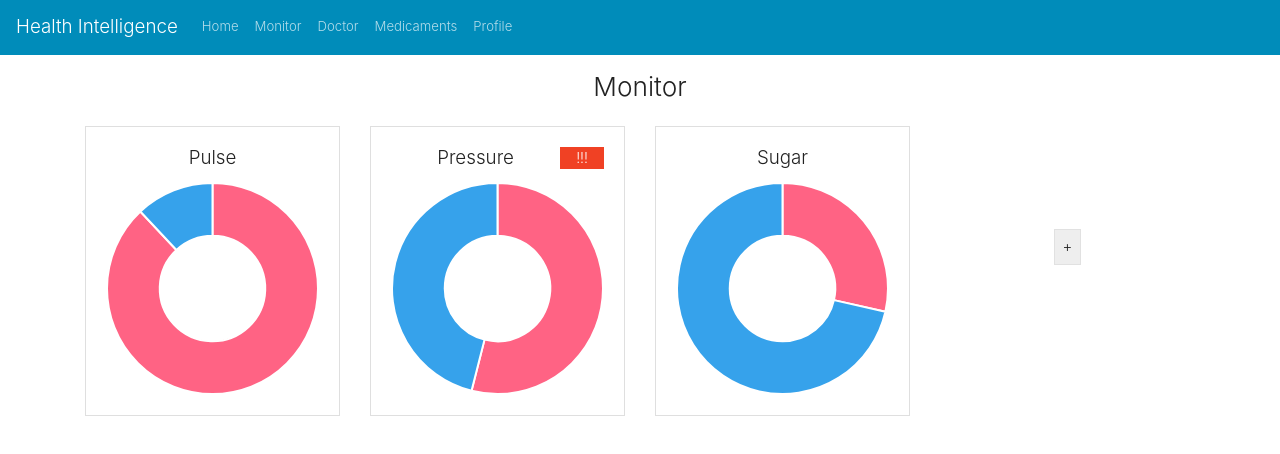
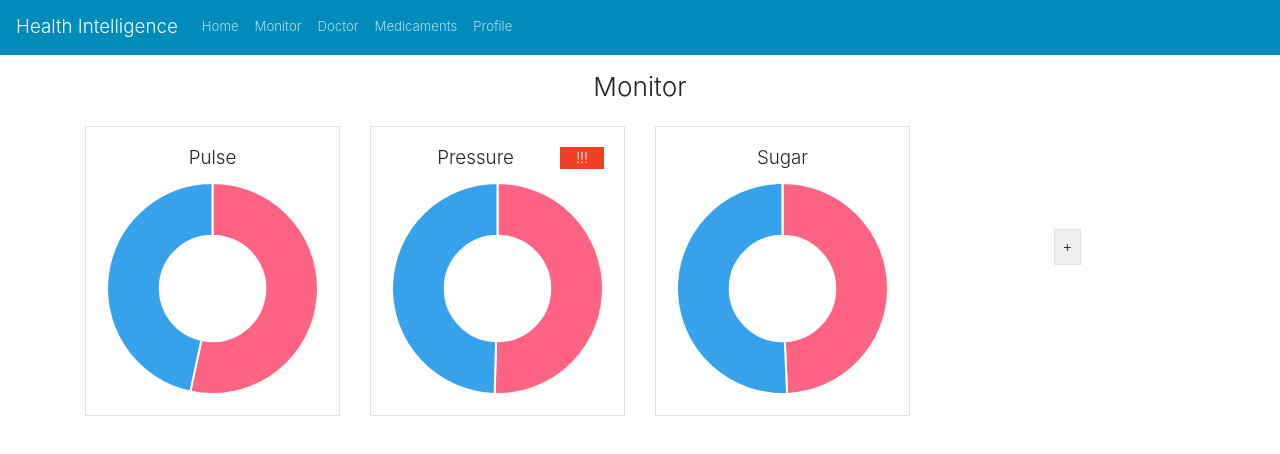
Before and after one commit to eduardvercaemer/itesm-hackathon-health-intelligence, a Next.js app: page /health in a window 1280 px wide. Shown: the top 454 px of the page. Built offline with nearby package versions, Linux system fonts and the light colour scheme.

Commit message:
improve: monitor changes

```diff
--- a/pages/health.js
+++ b/pages/health.js
@@ -17,7 +17,7 @@ const DummyChart = () => {
     labels: ["Red", "Blue"],
     datasets: [
       {
-        data: [300, 50],
+        data: [50, 50],
         backgroundColor: ["#FF6384", "#36A2EB"],
       },
     ],
@@ -29,9 +29,10 @@ const DummyChart = () => {
         labels: ["Red", "Blue"],
         datasets: [
           {
+            // modify old data by a small random amount
             data: [
-              Math.floor(Math.random() * 100),
-              Math.floor(Math.random() * 100),
+              Math.floor(data.datasets[0].data[0] + Math.random() * 10),
+              Math.floor(data.datasets[0].data[1] + Math.random() * 10),
             ],
             backgroundColor: ["#FF6384", "#36A2EB"],
           },
```
